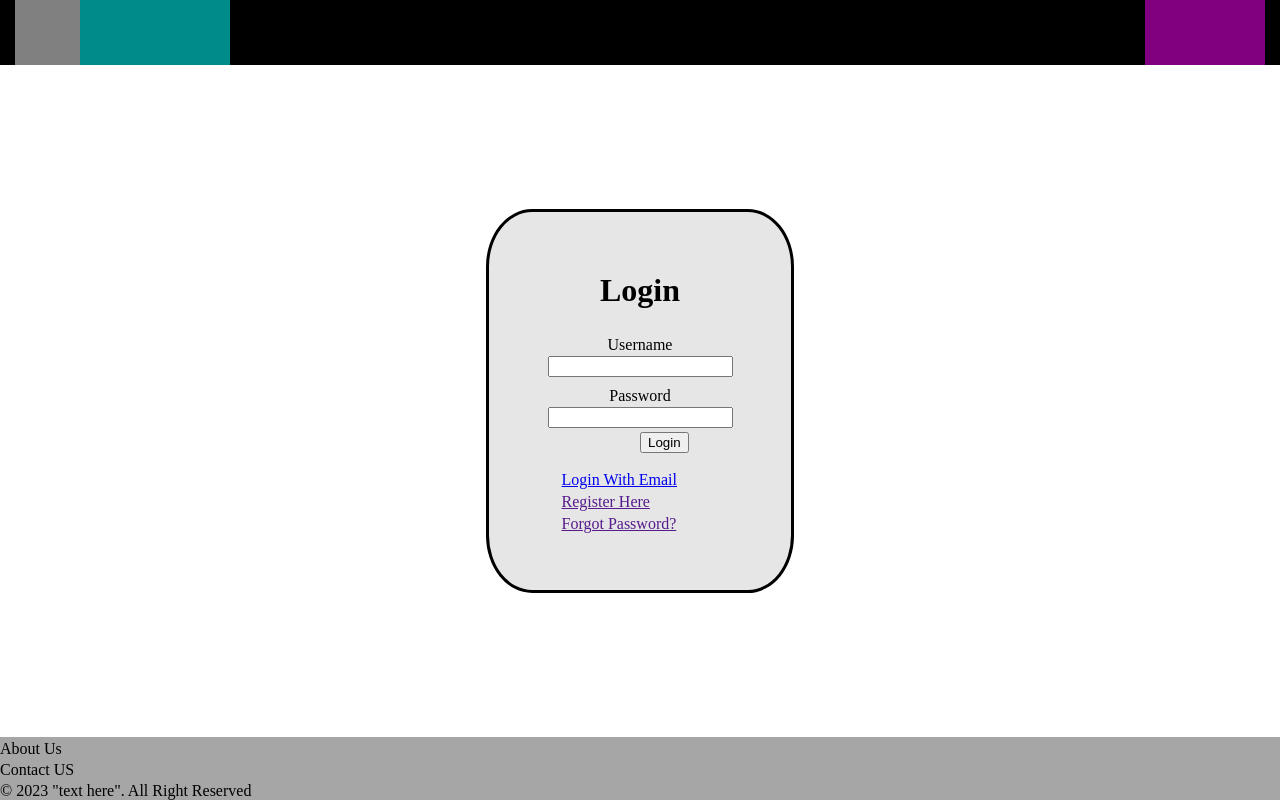
After one commit to Mcproking/WDTAssignment, a PHP site: page /Login in a window 1280 px wide. The commit adds this page. Run offline with PHP 8.4, Linux system fonts and the light colour scheme.

Commit message:
changed css name ad added login.php

```diff
--- a/includes/footer.html
+++ b/includes/footer.html
@@ -1,11 +1,11 @@
 <div id="footer">
-    <div class="redirects">
-        <div id="fNabout" class="redirect">
+    <div class="Fredirects">
+        <div id="Fabout" class="Fredirect">
             <a href="#">About Us</a>
         </div>
-        <div id="contactus" class="redirect">
+        <div id="Fcontactus" class="Fredirect">
             <a href="#">Contact US</a>
         </div>
     </div>
-    <div id="copyright">© 2023 "text here". All Right Reserved</div>
+    <div id="Fcopyright">© 2023 "text here". All Right Reserved</div>
 </div>
--- /dev/null
+++ b/includes/header.php
@@ -0,0 +1,19 @@
+<div class="header">
+    <div class="left lwarpper">
+        <div id="icon">
+            &nbsp;
+        </div>
+        <div id="dropnav">
+            &nbsp;
+        </div>
+    </div>
+    <div class="right rwarpper">
+        <?php if(session_status() != PHP_SESSION_ACTIVE){
+                echo '<div id="user">&nbsp;</div>';
+        }
+        else{
+            echo '<div id="login">&nbsp;</div>';
+        }
+        ?>
+    </div>
+</div>
--- a/includes/header.html
+++ b/includes/indexheader.html
@@ -10,7 +10,7 @@
                 <div id="X" class="icon">X</div>
             </div>
             <div class="login">
-                <a href="#">Login / Register</a>
+                <a href="Login">Login / Register</a>
             </div>
         </div>
     </div>
--- a/index.php
+++ b/index.php
@@ -5,7 +5,7 @@
     <meta name="viewport" content="width=device-width, initial-scale=1.0">
     <title>Name Plsssss</title>
     <link rel="stylesheet" href="./static/body.css">
-    <link rel="stylesheet" href="./static/header.css">
+    <link rel="stylesheet" href="./static/indexheader.css">
     <link rel="stylesheet" href="./static/navbar.css">
     <link rel="stylesheet" href="./static/index.css">
     <link rel="stylesheet" href="./static/footer.css">
@@ -13,9 +13,9 @@
 </head>
 <body>
 
-    <div id="warper">
+    <div id="wrapper">
         <?php
-        include 'includes/header.html';
+        include 'includes/indexheader.html';
         include 'includes/navbar.html';?>
 
         <div id="about">
--- /dev/null
+++ b/login.php
@@ -0,0 +1,46 @@
+<!DOCTYPE html>
+<html lang="en">
+<head>
+    <meta charset="UTF-8">
+    <meta name="viewport" content="width=device-width, initial-scale=1.0">
+    <title>Document</title>
+    <link rel="stylesheet" href="./static/body.css">
+    <link rel="stylesheet" href="./static/header.css">
+    <link rel="stylesheet" href="./static/login.css">
+    <link rel="stylesheet" href="./static/footer.css">
+</head>
+<body>
+    <div id="wrapper">
+        <?php
+        include 'includes/header.php';
+        ?>
+        <div id="flogin" class="flogin">
+            <div id="textLogin">
+                <h1>Login</h1>
+            </div>
+            <form action="" method="post">
+                <div class="Username">
+                    <label>Username</label>
+                    <input type="text" name="txtName" id="" />
+                </div>
+                <div class="Password">
+                    <label>Password</label>
+                    <input type="password" name="txtPassword" id="" />
+                </div>
+                <div id="button">
+                    <button type="submit" value="Login" id="loginButton">Login</button>
+                </div>
+                <div class="redirect">
+                    <a href="#" id="loginEmail">Login With Email</a>
+                    <a href="">Register Here</a>
+                    <a href="">Forgot Password?</a>
+                </div>
+            </form>
+        </div>
+        <?php
+        include 'includes/footer.html';
+        ?>
+    </div>
+
+</body>
+</html>
--- a/note.txt
+++ b/note.txt
@@ -1,4 +1,4 @@
 header.html is for index header
 but i think that the "login/register" will have to use php to change the text to "welcome, <username>". May have to play aounaround with this
 
-navbar has been created and can be expand more
+navbar has been created and can be expand more if needed easily
--- a/static/footer.css
+++ b/static/footer.css
@@ -1,20 +1,21 @@
 #footer{
-    height: 70px;
+    min-width: auto;
+    margin-top: auto;
     display: flex;
     flex-direction: column;
     background-color: rgba(128, 128, 128,0.7);
 }
 
-.redirect{
+.Fredirect{
     padding-top: 3px;
 }
 
-.redirect a{
+.Fredirect a{
     color: black;
     text-decoration: none;
 }
 
-#copyright{
-    margin-top: auto;
-    align-self:baseline;
+#Fcopyright{
+    padding-top: 3px;
+    margin-top:auto;
 }
--- a/static/header.css
+++ b/static/header.css
@@ -1,78 +1,46 @@
 .header{
-    display:flex;
+    background-color: black;
+    min-height: 65px;
 }
 
 .left{
     float: left;
 }
 
-.right{
-    flex-grow: 1;
-    height: inherit;
+.lwarpper{
     display: flex;
-    flex-direction: column;
-    float:right;
+    margin: auto 15px;
 }
 
-
-#bg{
-    width: 100%;
-    height: 200px;
-    background-color: red;
-    display: flex;
+#icon{
+    background-color: grey;
+    width:65px;
+    height: 65px;
 }
 
-.logo{
-    background-color: green;
-    width: 500px;
-    height: 200px;
+#dropnav{
+    background-color: darkcyan;
+    width: 150px;
+    height: 65px;
 }
 
-.icons{
-    display:inline-flex;
-    flex-direction: row-reverse;
-    padding-top: 10px;
-    padding-right: 2.75rem;
-}
-
-.icon{
-    width:80px;
-    height: 80px;
-    border-radius: 100%;
-    margin-left: 3rem;
-    flex-wrap: wrap;
-    display: flex;
-    justify-content: center;
-    align-content:center;
-}
-
-.icons #fb{
-    background-color: blue;
-}
-.icons #ig{
-    background-color: pink;
-}
-.icons #X{
-    background-color: brown;
-}
-
-
-
-.login{
-    margin-top: auto;
-    padding-right: 2.75rem;
-    padding-bottom: 10px;
-    display: flex;
-    align-self: flex-end;
+.right{
     float: right;
 }
 
-.login a{
-    font-size: 20px;
-    color: black;
-    text-decoration: none;
+.rwarpper{
+    display: flex;
+    margin: auto 15px;
 }
 
-.login a:hover{
-    color: gold;
+#login{
+    background-color: pink;
+    width: 100px;
+    height: 65px;
 }
+
+#user{
+    background-color: purple;
+    width:120px;
+    height: 65px;
+}
--- /dev/null
+++ b/static/login.css
@@ -0,0 +1,58 @@
+#wrapper{
+    min-height: 100vh;
+    display: flex;
+    flex-direction: column;
+
+}
+#flogin{
+    border-radius: 15%;
+    border-style: solid;
+    background-color: rgba(128, 128, 128,0.2);
+}
+
+.flogin{
+    flex-grow: 1;
+    display: flex;
+    align-items: center;
+    justify-content: center;
+    flex-direction: column;
+    padding: 30px;
+    margin: 18vh 38vw;
+    overflow: auto;
+}
+
+#textLogin{
+    font-size: 2vh;
+}
+
+.Username, .Password{
+    display: flex;
+    flex-direction: column;
+    align-items: center;
+    justify-content: space-between;
+    padding: 0.25rem;
+}
+
+.Username label, .Password label{
+    padding: 0.125rem;
+}
+
+#loginButton{
+    display: grid;
+    grid-template-columns: repeat(3,auto);
+    margin: auto 50%;
+}
+
+.redirect{
+    display: flex;
+    flex-direction: column;
+    padding: 1rem;
+}
+
+.redirect a {
+    padding: 0.125rem;
+}
+
+#footer{
+    bottom: 0;
+}
```
Also changed, not shown: Login&Registration/loginUsername.html (+0 -13 lines), ref.txt (+8 -0 lines), static/indexheader.css (added, +78 -0 lines).
